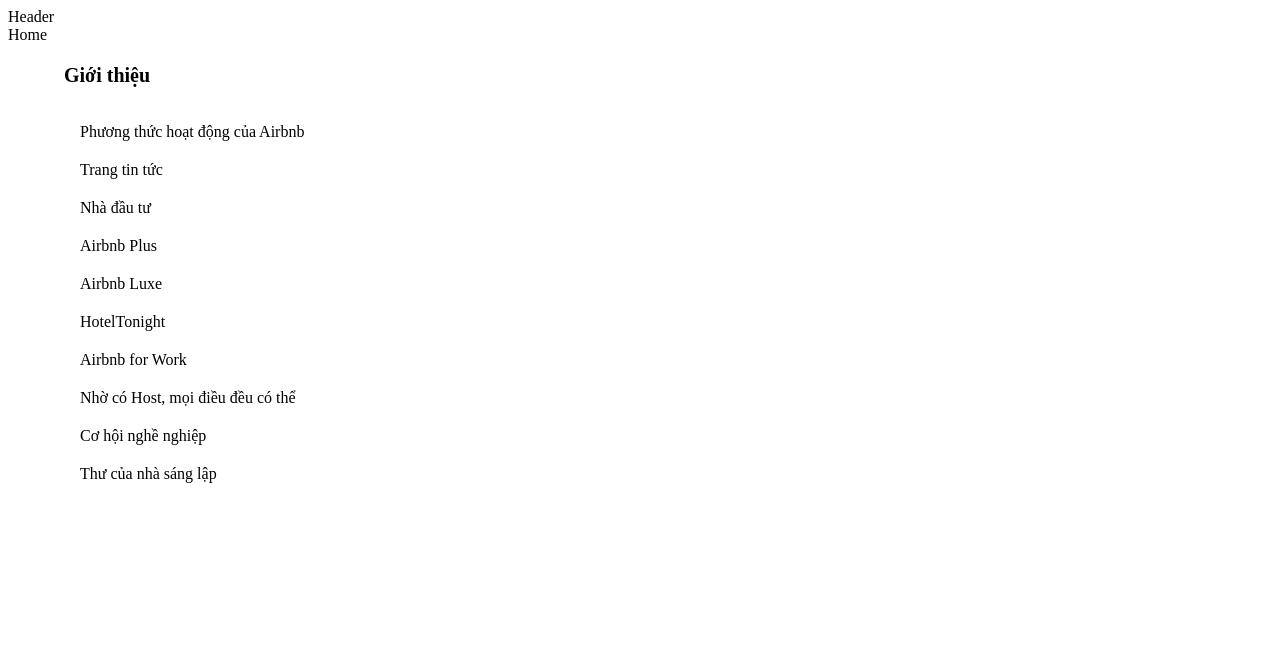
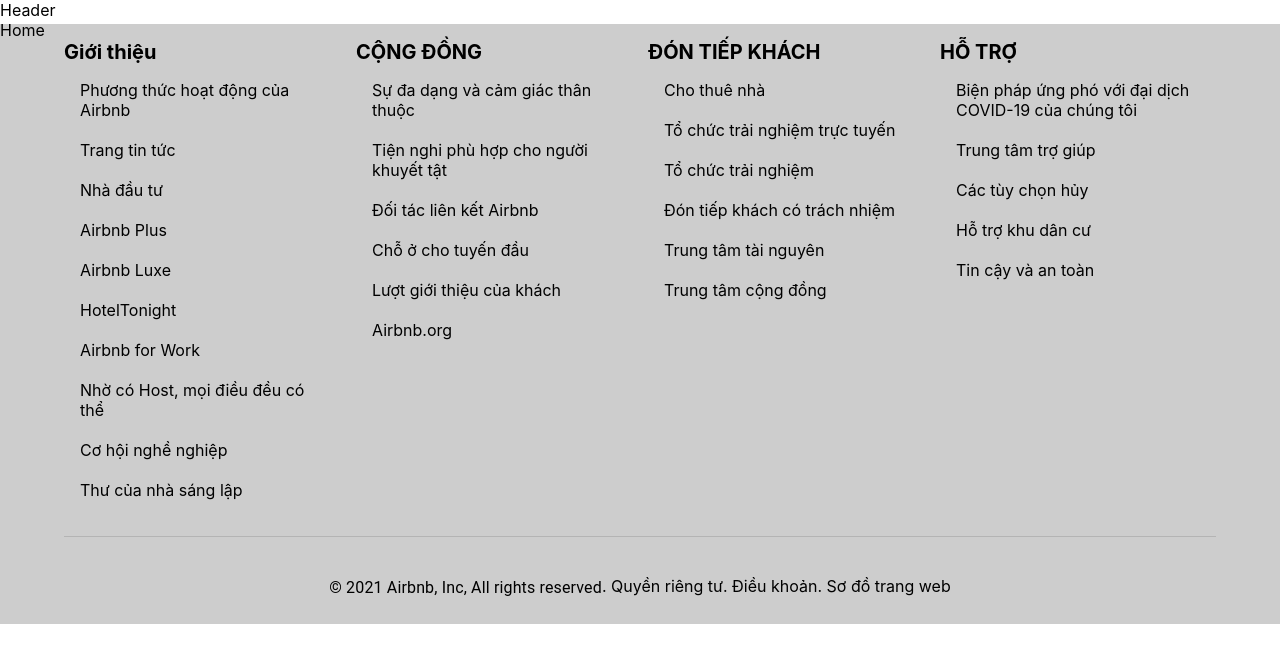
Before and after one commit to dannhu283/CapstoneAirbnb, a React (Create React App) app: page / in a window 1280 px wide. Shown: the top 662 px of the page. Built offline with nearby package versions, Linux system fonts and the light colour scheme.

Commit message:
finish footer

```diff
--- a/src/App.js
+++ b/src/App.js
@@ -2,6 +2,7 @@
 import MainLayout from "./layouts/MainLayout";
 import NotFound from "./Components/NotFound";
 import Home from "./modules/Home/Home";
+import "./index.css";
 
 function App() {
   return (
--- a/src/Components/Footer/Footer.jsx
+++ b/src/Components/Footer/Footer.jsx
@@ -1,9 +1,17 @@
 import React from "react";
-import { Container, List, ListItem, Grid } from "@mui/material";
-import { LiFooter, TitleF } from "./index";
+import {
+  Container,
+  List,
+  ListItem,
+  Grid,
+  Divider,
+  Typography,
+} from "@mui/material";
+import { LiFooter, TitleF, Divfooter } from "./index";
 
 export default function Footer() {
   return (
+    <Divfooter>
       <Container>
         <Grid container spacing={2}>
           <Grid item xs={3}>
@@ -41,7 +49,96 @@
               </ListItem>
             </List>
           </Grid>
+
+          <Grid item xs={3}>
+            <TitleF>CỘNG ĐỒNG </TitleF>
+            <List>
+              <ListItem>
+                <LiFooter href="#">Sự đa dạng và cảm giác thân thuộc</LiFooter>
+              </ListItem>
+              <ListItem>
+                <LiFooter href="#">
+                  Tiện nghi phù hợp cho người khuyết tật
+                </LiFooter>
+              </ListItem>
+              <ListItem>
+                <LiFooter href="#">Đối tác liên kết Airbnb</LiFooter>
+              </ListItem>
+              <ListItem>
+                <LiFooter href="#">Chỗ ở cho tuyến đầu</LiFooter>
+              </ListItem>
+              <ListItem>
+                <LiFooter href="#">Lượt giới thiệu của khách</LiFooter>
+              </ListItem>
+              <ListItem>
+                <LiFooter href="#">Airbnb.org</LiFooter>
+              </ListItem>
+            </List>
+          </Grid>
+
+          <Grid item xs={3}>
+            <TitleF>ĐÓN TIẾP KHÁCH</TitleF>
+            <List>
+              <ListItem>
+                <LiFooter href="#">Cho thuê nhà</LiFooter>
+              </ListItem>
+              <ListItem>
+                <LiFooter href="#">Tổ chức trải nghiệm trực tuyến</LiFooter>
+              </ListItem>
+              <ListItem>
+                <LiFooter href="#">Tổ chức trải nghiệm</LiFooter>
+              </ListItem>
+              <ListItem>
+                <LiFooter href="#">Đón tiếp khách có trách nhiệm</LiFooter>
+              </ListItem>
+              <ListItem>
+                <LiFooter href="#">Trung tâm tài nguyên</LiFooter>
+              </ListItem>
+              <ListItem>
+                <LiFooter href="#">Trung tâm cộng đồng</LiFooter>
+              </ListItem>
+            </List>
+          </Grid>
+
+          <Grid item xs={3}>
+            <TitleF>HỖ TRỢ</TitleF>
+            <List>
+              <ListItem>
+                <LiFooter href="#">
+                  Biện pháp ứng phó với đại dịch COVID-19 của chúng tôi
+                </LiFooter>
+              </ListItem>
+              <ListItem>
+                <LiFooter href="#">Trung tâm trợ giúp</LiFooter>
+              </ListItem>
+              <ListItem>
+                <LiFooter href="#">Các tùy chọn hủy</LiFooter>
+              </ListItem>
+              <ListItem>
+                <LiFooter href="#">Hỗ trợ khu dân cư</LiFooter>
+              </ListItem>
+              <ListItem>
+                <LiFooter href="#">Tin cậy và an toàn</LiFooter>
+              </ListItem>
+            </List>
+          </Grid>
+
+          <Grid item xs={12}>
+            <Divider />
+          </Grid>
+
+          <Grid
+            item
+            xs={12}
+            sx={{ display: "flex", justifyContent: "center", margin: " 2%" }}
+          >
+            <Typography>© 2021 Airbnb, Inc, All rights reserved</Typography>
+            <LiFooter href="#">. Quyền riêng tư</LiFooter>
+            <LiFooter href="#">. Điều khoản</LiFooter>
+            <LiFooter href="#">. Sơ đồ trang web</LiFooter>
+          </Grid>
         </Grid>
       </Container>
+    </Divfooter>
   );
 }
--- a/src/Components/Footer/index.js
+++ b/src/Components/Footer/index.js
@@ -15,3 +15,8 @@
   font-size: 20px;
   font-weight: bold;
 `;
+
+export const Divfooter = styled.div`
+  background-color: #cdcdcd;
+  margin: 0;
+`;
--- a/src/index.css
+++ b/src/index.css
@@ -1,13 +1,19 @@
 body {
   margin: 0;
-  font-family: -apple-system, BlinkMacSystemFont, 'Segoe UI', 'Roboto', 'Oxygen',
-    'Ubuntu', 'Cantarell', 'Fira Sans', 'Droid Sans', 'Helvetica Neue',
+  font-family: -apple-system, BlinkMacSystemFont, "Segoe UI", "Roboto", "Oxygen",
+    "Ubuntu", "Cantarell", "Fira Sans", "Droid Sans", "Helvetica Neue",
     sans-serif;
   -webkit-font-smoothing: antialiased;
   -moz-osx-font-smoothing: grayscale;
 }
 
 code {
-  font-family: source-code-pro, Menlo, Monaco, Consolas, 'Courier New',
+  font-family: source-code-pro, Menlo, Monaco, Consolas, "Courier New",
     monospace;
 }
+
+* {
+  margin: 0;
+  padding: 0;
+  box-sizing: border-box;
+}
```
Also changed, not shown: public/img/download (1).png (added). Lines whose indentation alone changed are shown as unchanged.
